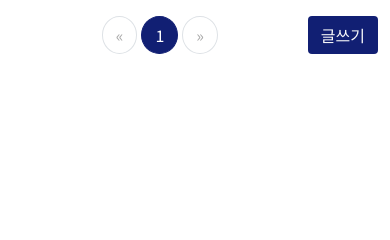
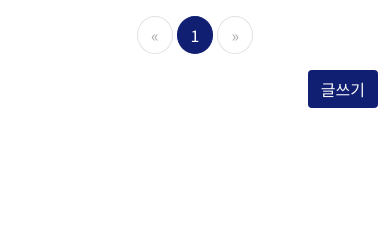
Before and after one commit to YS-study/max_django, a Django app: page /board/qna/ in a window 390 px wide. Shown: the part 369-609 px from the top of the page. Run offline with Django 3.2, Linux system fonts and the light colour scheme; data that the repository does not hold is empty; some libraries are stand-ins or nearby versions; some web fonts are replaced.

Commit message:
update qna write btn

```diff
--- a/board/templates/qna/index.html
+++ b/board/templates/qna/index.html
@@ -30,8 +30,7 @@
 </table>
 
 {# pagination #}
-<nav aria-label="Page navigation" class="d-flex justify-content-between">
-  <div></div>
+<nav aria-label="Page navigation" class="d-flex justify-content-center">
   <ul class="pagination mb-0">
     {% if questions.has_previous %}
         <li class="page-item">
@@ -61,7 +60,10 @@
       </li>
     {% endif %}
   </ul>
-  <button type="button" class="btn btn-navy"><a href="{% url 'board:qna_create'%}" class="text-decoration-none text-light">글쓰기</a></button>
 </nav>
+<div class="d-flex justify-content-end">
+  <button type="button" class="btn btn-navy btn-minus-margin d-none d-sm-block"><a href="{% url 'board:qna_create'%}" class="text-decoration-none text-light">글쓰기</a></button>
+  <button type="button" class="btn btn-navy d-sm-none mt-3"><a href="{% url 'board:qna_create'%}" class="text-decoration-none text-light">글쓰기</a></button>
+</div>
 
 {% endblock content %}
--- a/pjt/static/stylesheets/style.css
+++ b/pjt/static/stylesheets/style.css
@@ -74,6 +74,10 @@ body {
   color: white !important;
 }
 
+.btn-minus-margin {
+  margin-top: -38px;
+}
+
 /* 페이지네이션 커스텀 */
 .pagination>li>a {
   border-radius: 50% !important;
```
